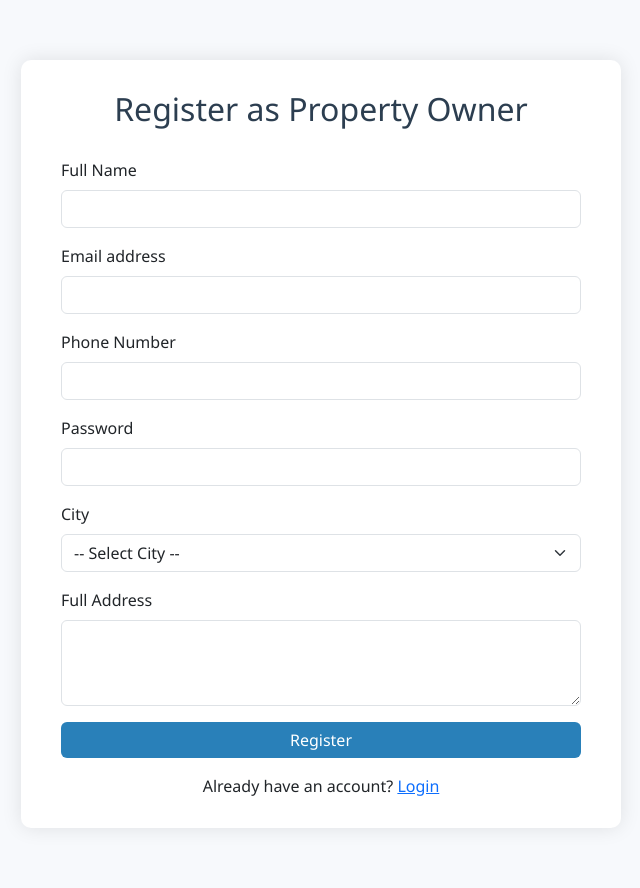
After one commit to tanmayagrawal01/saarthi-property-care, a Node server app: page /users/register in a window 1280 px wide. The commit adds this page. Shown: the whole page, without its empty margins (319-959 px from the left). Run offline with Node 20, Linux system fonts and the light colour scheme; data that the repository does not hold is empty; some libraries are stand-ins or nearby versions.

Commit message:
added 404 page and signup

```diff
--- a/backend/index.js
+++ b/backend/index.js
@@ -61,6 +61,10 @@ app.use((err, req, res, next) => {
   res.status(500).json({ message: "Something went wrong", error: err.message });
 });
 
+app.use((req, res) => {
+  res.status(404).render('404'); // views/404.ejs
+});
+
 const PORT = process.env.PORT;
 app.listen(PORT, () => {
   console.log(`Server is running on port ${PORT}`);
--- a/backend/models/schema/Caretaker.js
+++ b/backend/models/schema/Caretaker.js
@@ -38,7 +38,10 @@ const CaretakerSchema = new mongoose.Schema(
       default: 0,
       min: 0
     },
-
+    profilepicture_url: {
+      type: String,
+      default: "https://www.pngmart.com/files/23/Profile-PNG-Photo.png"
+    },
     // Aadhaar verification-related
     aadhaar_number: {
       type: String,
--- a/backend/models/schema/User.js
+++ b/backend/models/schema/User.js
@@ -24,7 +24,8 @@ const UserSchema = new mongoose.Schema(
     },
 
     profile_photo_url: {
-      type: String
+      type: String,
+      default: "https://www.pngmart.com/files/23/Profile-PNG-Photo.png"
     },
 
     email_verified: {
--- a/backend/routes/user.routes.js
+++ b/backend/routes/user.routes.js
@@ -4,21 +4,32 @@ const bcrypt = require('bcryptjs');
 const jwt = require('jsonwebtoken');
 const User = require('../models/schema/User');
 const auth = require('../auth/auth.middleware');
+const City = require('../models/schema/City');
+const JWT_SECRET = process.env.JWT_SECRET || 'default_secret_key';
 
-const JWT_SECRET = process.env.JWT_SECRET || 'default_secret_key';
+router.get('/register', async (req, res) => {
+  try {
+    const cities = await City.find({ isDeleted: false });
+    res.render('user_register', { cities, error: null }); // ✅ pass 'error'
+  } catch (err) {
+    res.status(500).render('user_register', { error: 'Failed to load cities', cities: [] });
+  }
+});
+
+
 
 // User Registration (Only property owners now)
 router.post('/register', async (req, res) => {
   try {
-    const { name, email, phone, password } = req.body;
+    const { name, email, phone, password, address, profile_photo_url, city_id } = req.body;
 
     if (!name || !email || !phone || !password) {
-      return res.status(400).json({ message: 'All fields are required' });
+      return res.status(400).render('user_register', { error: 'All required fields must be filled', cities: [] });
     }
 
     const existing = await User.findOne({ email });
     if (existing) {
-      return res.status(409).json({ message: 'User already exists with this email' });
+      return res.status(409).render('user_register', { error: 'User already exists with this email', cities: [] });
     }
 
     const hashedPassword = await bcrypt.hash(password, 10);
@@ -27,16 +38,21 @@ router.post('/register', async (req, res) => {
       name,
       email,
       phone,
-      password_hash: hashedPassword
+      password_hash: hashedPassword,
+      address,
+      profile_photo_url,
+      city_id
     });
 
     await user.save();
 
-    res.status(201).json({ message: 'User registered successfully' });
+    res.redirect('/users/login'); // Redirect to login after successful registration
   } catch (err) {
-    res.status(500).json({ message: 'Server error', error: err.message });
+    console.error(err);
+    res.status(500).render('user_register', { error: 'Server error during registration', cities: [] });
   }
 });
+
 
 // Owner login route
 router.post('/login', async (req, res) => {
--- a/backend/routes/views.routes.js
+++ b/backend/routes/views.routes.js
@@ -25,10 +25,6 @@ router.get('/users/login', (req, res) => {
 router.get('/users/dashboard', auth.authenticate, auth.verifyOwner, (req, res) => {
   res.render('user_dashboard', { user: req.user });
 });
-// 404 Page (Optional)
-// router.get('*', (req, res) => {
-//   res.status(404).render('404'); // views/404.ejs
-// });
 
 // Admin registration page (for superadmin only)
 router.get('/admins/register', (req, res) => {
--- a/backend/views/partials/navbar.ejs
+++ b/backend/views/partials/navbar.ejs
@@ -14,7 +14,7 @@
       <li><a href="/blog" class="nav-link">Blog</a></li>
       <li><a href="#contact" class="nav-link">Contact us</a></li>
       <li><a href="/users/login" class="login-btn">Login</a></li>
-      <li><a href="/signup" class="signup-btn">Signup</a></li>
+      <li><a href="/users/register" class="signup-btn">Signup</a></li>
     </ul>
   </nav>
 </header>
--- /dev/null
+++ b/backend/views/user_register.ejs
@@ -0,0 +1,102 @@
+<!DOCTYPE html>
+<html lang="en">
+<head>
+  <meta charset="UTF-8">
+  <title>Register as Property Owner</title>
+  <link rel="stylesheet" href="https://cdn.jsdelivr.net/npm/bootstrap@5.3.2/dist/css/bootstrap.min.css">
+  <style>
+    body {
+      background-color: #f7f9fc;
+      font-family: 'Segoe UI', sans-serif;
+    }
+
+    .register-container {
+      max-width: 600px;
+      margin: 60px auto;
+      background-color: #fff;
+      padding: 30px 40px;
+      border-radius: 10px;
+      box-shadow: 0 0 20px rgba(0,0,0,0.1);
+    }
+
+    h2 {
+      text-align: center;
+      margin-bottom: 30px;
+      color: #2c3e50;
+    }
+
+    .form-control:focus {
+      box-shadow: none;
+      border-color: #2980b9;
+    }
+
+    .btn-primary {
+      background-color: #2980b9;
+      border: none;
+    }
+
+    .btn-primary:hover {
+      background-color: #1c5986;
+    }
+
+    .error-message {
+      color: #e74c3c;
+      font-weight: 500;
+      margin-bottom: 15px;
+      text-align: center;
+    }
+  </style>
+</head>
+<body>
+  <div class="register-container">
+    <h2>Register as Property Owner</h2>
+
+    <% if (error) { %>
+      <div class="error-message"><%= error %></div>
+    <% } %>
+
+    <form method="POST" action="/users/register">
+      <div class="mb-3">
+        <label for="name" class="form-label">Full Name</label>
+        <input type="text" name="name" id="name" class="form-control" required>
+      </div>
+
+      <div class="mb-3">
+        <label for="email" class="form-label">Email address</label>
+        <input type="email" name="email" id="email" class="form-control" required>
+      </div>
+
+      <div class="mb-3">
+        <label for="phone" class="form-label">Phone Number</label>
+        <input type="text" name="phone" id="phone" class="form-control" pattern="[6-9]\d{9}" required>
+      </div>
+
+      <div class="mb-3">
+        <label for="password" class="form-label">Password</label>
+        <input type="password" name="password" id="password" class="form-control" required>
+      </div>
+
+      <div class="mb-3">
+        <label for="city_id" class="form-label">City</label>
+        <select name="city_id" id="city_id" class="form-select" required>
+          <option value="">-- Select City --</option>
+          <% cities.forEach(city => { %>
+            <option value="<%= city._id %>"><%= city.name %></option>
+          <% }) %>
+        </select>
+      </div>
+
+      <div class="mb-3">
+        <label for="address" class="form-label">Full Address</label>
+        <textarea name="address" id="address" rows="3" class="form-control"></textarea>
+      </div>
+
+      <button type="submit" class="btn btn-primary w-100">Register</button>
+    </form>
+
+    <div class="text-center mt-3">
+      Already have an account? <a href="/users/login">Login</a>
+    </div>
+  </div>
+</body>
+</html>
```
Also changed, not shown: backend/views/404.ejs (+87 -5 lines).
